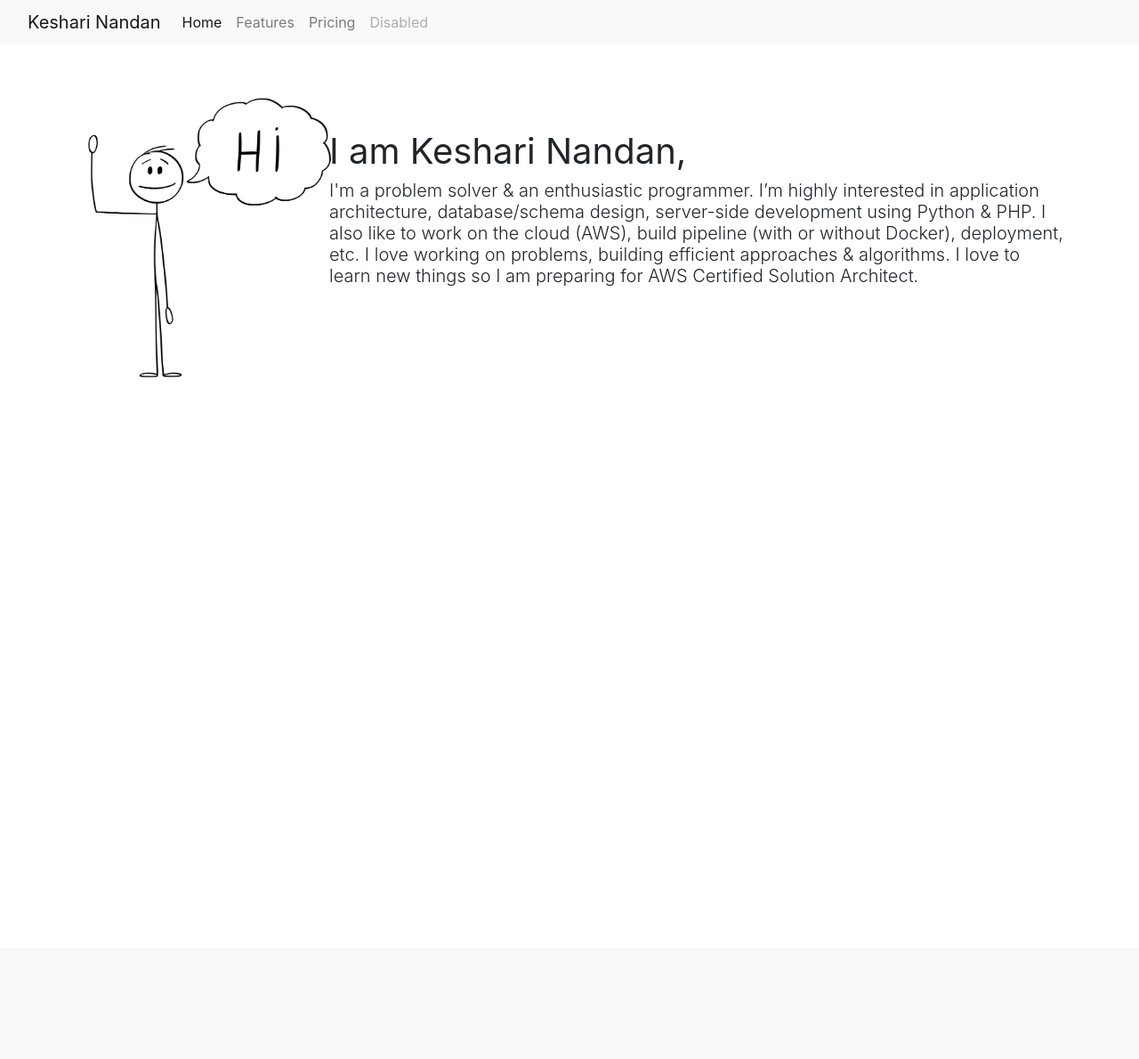
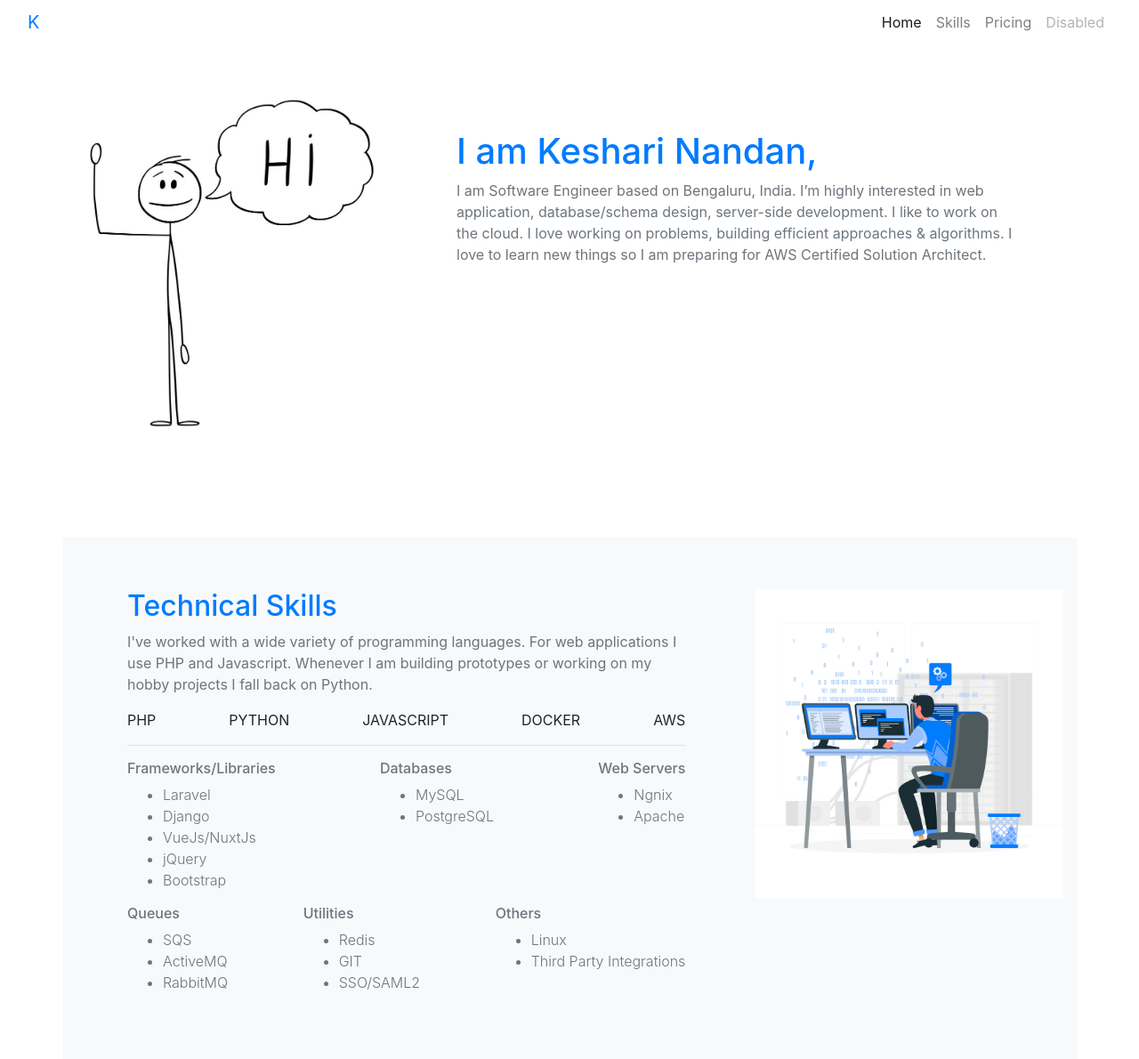
Before and after one commit to TheNandan/portfolio, a Django app: page / in a window 1280 px wide. Shown: the whole page at 89% size. Before the commit the page ends 424 px from the top, so only its background shows below. Run offline with Django 3.2, Linux system fonts and the light colour scheme; some libraries are stand-ins or nearby versions.

Commit message:
Added skill in portfolio website

```diff
--- a/dashboard/templates/dashboard/index.html
+++ b/dashboard/templates/dashboard/index.html
@@ -13,19 +13,19 @@
     <title>Keshari Nandan</title>
 </head>
 <body>
-<nav class="navbar navbar-expand-lg navbar-light bg-light">
+<nav class="navbar navbar-expand-lg navbar-light bg-white">
   <div class="container-fluid">
-    <a class="navbar-brand" href="#">Keshari Nandan</a>
+    <a class="navbar-brand text-primary" href="#">K</a>
     <button class="navbar-toggler" type="button" data-toggle="collapse" data-target="#navbarNav" aria-controls="navbarNav" aria-expanded="false" aria-label="Toggle navigation">
       <span class="navbar-toggler-icon"></span>
     </button>
     <div class="collapse navbar-collapse" id="navbarNav">
-      <ul class="navbar-nav">
+      <ul class="navbar-nav ml-auto">
         <li class="nav-item">
-          <a class="nav-link active" aria-current="page" href="#">Home</a>
+          <a class="nav-link active" aria-current="page" href="/">Home</a>
         </li>
         <li class="nav-item">
-          <a class="nav-link" href="#">Features</a>
+          <a class="nav-link" href="#skills">Skills</a>
         </li>
         <li class="nav-item">
           <a class="nav-link" href="#">Pricing</a>
@@ -37,25 +37,98 @@
     </div>
   </div>
 </nav>
-<div class="container">
-
-    <div class="row pt-5">
-        <div class="col-sm-3">
-            <img class="hi-image pl-10" src="{% static 'img/hi.jpg' %}" alt="hi">
+<div class="container pt-5">
+    <div class="row">
+        <div class="col-4">
+            <img class="hi-image" src="{% static 'img/hi.jpg' %}" alt="hi">
         </div>
-        <div class="col-sm-9">
-            <div class="d-flex justify-content-center pt-5">
+        <div class="col-8">
+            <div class="d-flex justify-content-center p-5">
                 <div>
-                    <div class="h1 font-weight-normal">I am Keshari Nandan,</div>
-                    <div class="h5 font-weight-light">
-                        I'm a problem solver & an enthusiastic programmer. I’m highly interested in application architecture, database/schema design, server-side development using Python & PHP.
-                        I also like to work on the cloud (AWS), build pipeline (with or without Docker), deployment, etc. I love working on problems, building efficient approaches & algorithms.
+                    <div class="h1 text-primary font-normal">I am Keshari Nandan,</div>
+                    <div class="text-muted">
+                        I am Software Engineer based on Bengaluru, India.
+                        I’m highly interested in web application, database/schema design, server-side development.
+                        I like to work on the cloud. I love working on problems, building efficient approaches & algorithms.
                         I love to learn new things so I am preparing for AWS Certified Solution Architect.
                     </div>
                 </div>
             </div>
         </div>
-
+    </div>
+    <div class="row" id="skills" style="background-color: #f8f9fa!important; margin-top: 10%; padding: 10px 0px 10px 10px">
+        <div class="col-sm-8">
+            <div class="p-5">
+                <div class="h2 text-primary font-normal">Technical Skills</div>
+                <p class="text-muted">I've worked with a wide variety of programming languages. For web applications I use PHP and Javascript. Whenever I am building prototypes or working on my hobby projects I fall back on Python.</p>
+                <div class="d-flex justify-content-between">
+                    <div class="text-uppercase">PHP</div>
+                    <div class="text-uppercase">Python</div>
+                    <div class="text-uppercase">JavaScript</div>
+                    <div class="text-uppercase">Docker</div>
+                    <div class="text-uppercase">AWS</div>
+                </div>
+                <hr>
+                <div class="text-muted lh-base font-weight-light">
+                    <div class="d-flex justify-content-between">
+                        <div class="">
+                            <h6>Frameworks/Libraries</h6>
+                            <ul>
+                                <li>Laravel</li>
+                                <li>Django</li>
+                                <li>VueJs/NuxtJs</li>
+                                <li>jQuery</li>
+                                <li>Bootstrap</li>
+                            </ul>
+                        </div>
+                        <div class="">
+                            <h6>Databases</h6>
+                            <ul>
+                                <li>MySQL</li>
+                                <li>PostgreSQL</li>
+                            </ul>
+                        </div>
+                        <div class="">
+                            <h6>Web Servers</h6>
+                            <ul>
+                                <li>Ngnix</li>
+                                <li>Apache</li>
+                            </ul>
+                        </div>
+                    </div>
+                </div>
+                <div class="text-muted lh-base font-weight-light">
+                    <div class="d-flex justify-content-between">
+                        <div class="">
+                            <h6>Queues</h6>
+                            <ul>
+                                <li>SQS</li>
+                                <li>ActiveMQ</li>
+                                <li>RabbitMQ</li>
+                            </ul>
+                        </div>
+                        <div class="">
+                            <h6>Utilities </h6>
+                            <ul>
+                                <li>Redis</li>
+                                <li>GIT</li>
+                                <li>SSO/SAML2</li>
+                            </ul>
+                        </div>
+                        <div class="">
+                            <h6>Others</h6>
+                            <ul>
+                                <li>Linux</li>
+                                <li>Third Party Integrations</li>
+                            </ul>
+                        </div>
+                    </div>
+                </div>
+            </div>
+        </div>
+        <div class="col-sm-4">
+            <img class="hi-image pt-5" src="{% static 'img/pt.jpg' %}" alt="hi">
+        </div>
     </div>
 </div>
 
--- a/static/css/main.css
+++ b/static/css/main.css
@@ -6,10 +6,9 @@ body, html {
 
 .navbar{
     width: 100%;
-    background-color: red;
     height: 50px;
 }
 
 .hi-image{
-    height: 35%;
+    width: 100%;
 }
```
